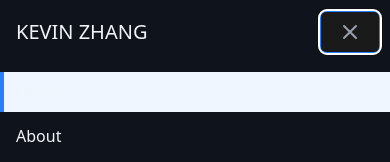
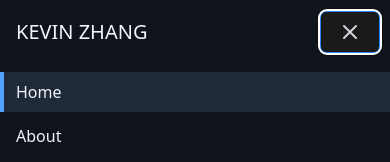
Before and after one commit to kevskizhang/personal-website, a React (Vite) app: page / in a window 390 px wide. Both pictures are taken after a click on the button "Open main menu". Shown: the top 162 px of the page. Built offline with nearby package versions, Linux system fonts and the light colour scheme.

Commit message:
fixed navbar mobile color

```diff
--- a/src/components/Navbar.tsx
+++ b/src/components/Navbar.tsx
@@ -17,7 +17,7 @@ const Navbar = () => {
       <div className="max-w-7xl mx-auto px-4 sm:px-6 lg:px-8">
         <div className="flex justify-between h-16">
           <div className="flex items-center">
-            <Link to="/" className="text-xl font-bold text-gray-900 hover:text-gray-700 transition-colors">
+            <Link to="/" className="text-xl font-bold text-white hover:text-gray-300 transition-colors">
               KEVIN ZHANG
             </Link>
           </div>
@@ -40,7 +40,7 @@ const Navbar = () => {
           <div className="-mr-2 flex items-center sm:hidden">
             <button
               onClick={() => setIsMenuOpen(!isMenuOpen)}
-              className="inline-flex items-center justify-center p-2 rounded-md text-gray-400 hover:text-gray-500 hover:bg-gray-100 focus:outline-none focus:ring-2 focus:ring-inset focus:ring-blue-500"
+              className="inline-flex items-center justify-center p-2 rounded-md text-gray-300 hover:text-white hover:bg-gray-800 focus:outline-none focus:ring-2 focus:ring-inset focus:ring-blue-500"
               aria-expanded="false"
             >
               <span className="sr-only">Open main menu</span>
@@ -80,8 +80,8 @@ const Navbar = () => {
               to={link.path}
               className={`${
                 location.pathname === link.path
-                  ? 'bg-blue-50 border-blue-500 text-blue-700 block pl-3 pr-4 py-2 border-l-4 text-base font-medium'
-                  : 'border-transparent text-gray-500 hover:bg-gray-50 hover:border-gray-300 hover:text-gray-700 block pl-3 pr-4 py-2 border-l-4 text-base font-medium'
+                  ? 'bg-gray-800 border-blue-400 text-blue-400 block pl-3 pr-4 py-2 border-l-4 text-base font-medium'
+                  : 'border-transparent text-gray-300 hover:bg-gray-800 hover:border-gray-600 hover:text-white block pl-3 pr-4 py-2 border-l-4 text-base font-medium'
               }`}
               onClick={() => setIsMenuOpen(false)}
             >
```
